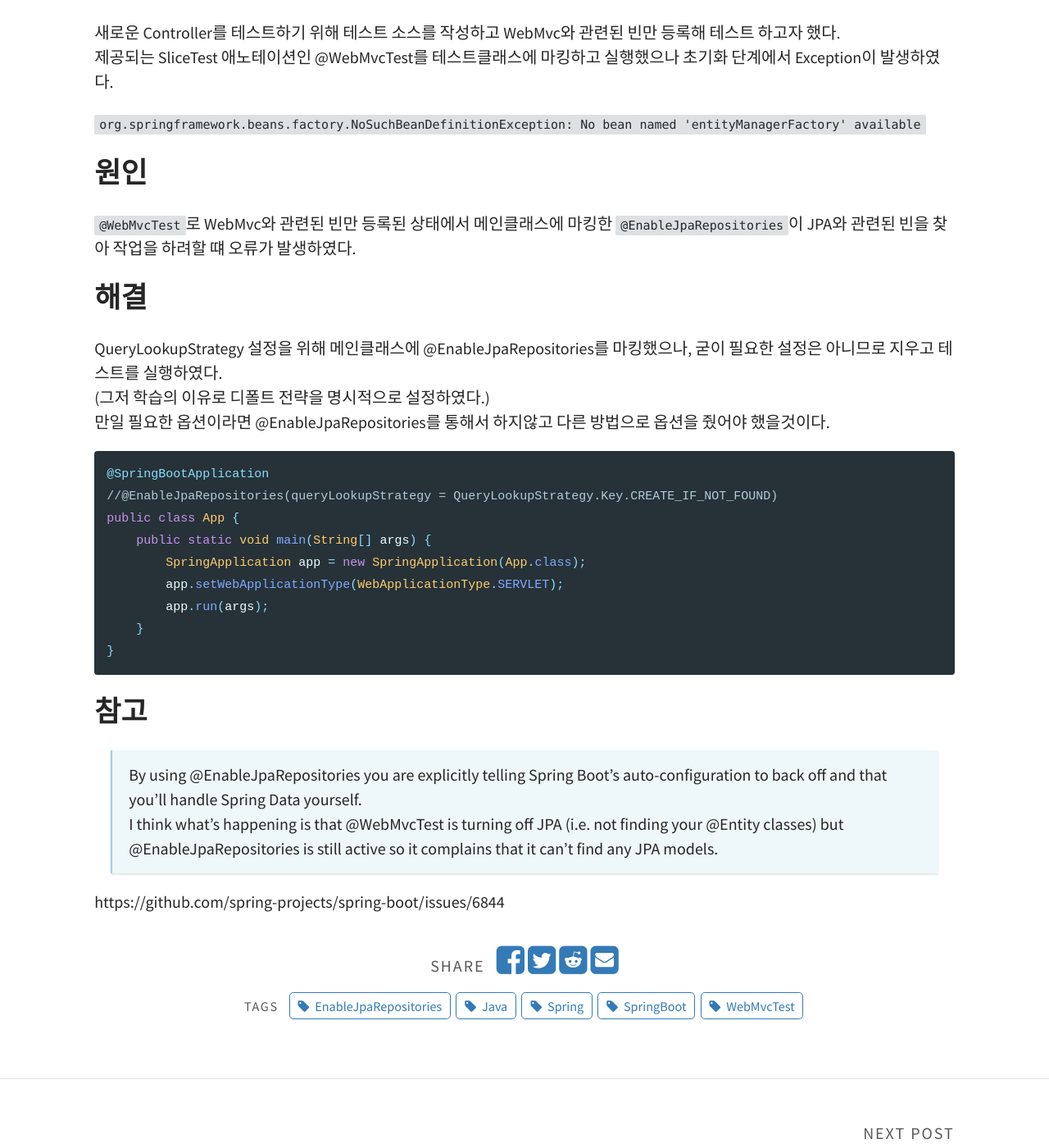
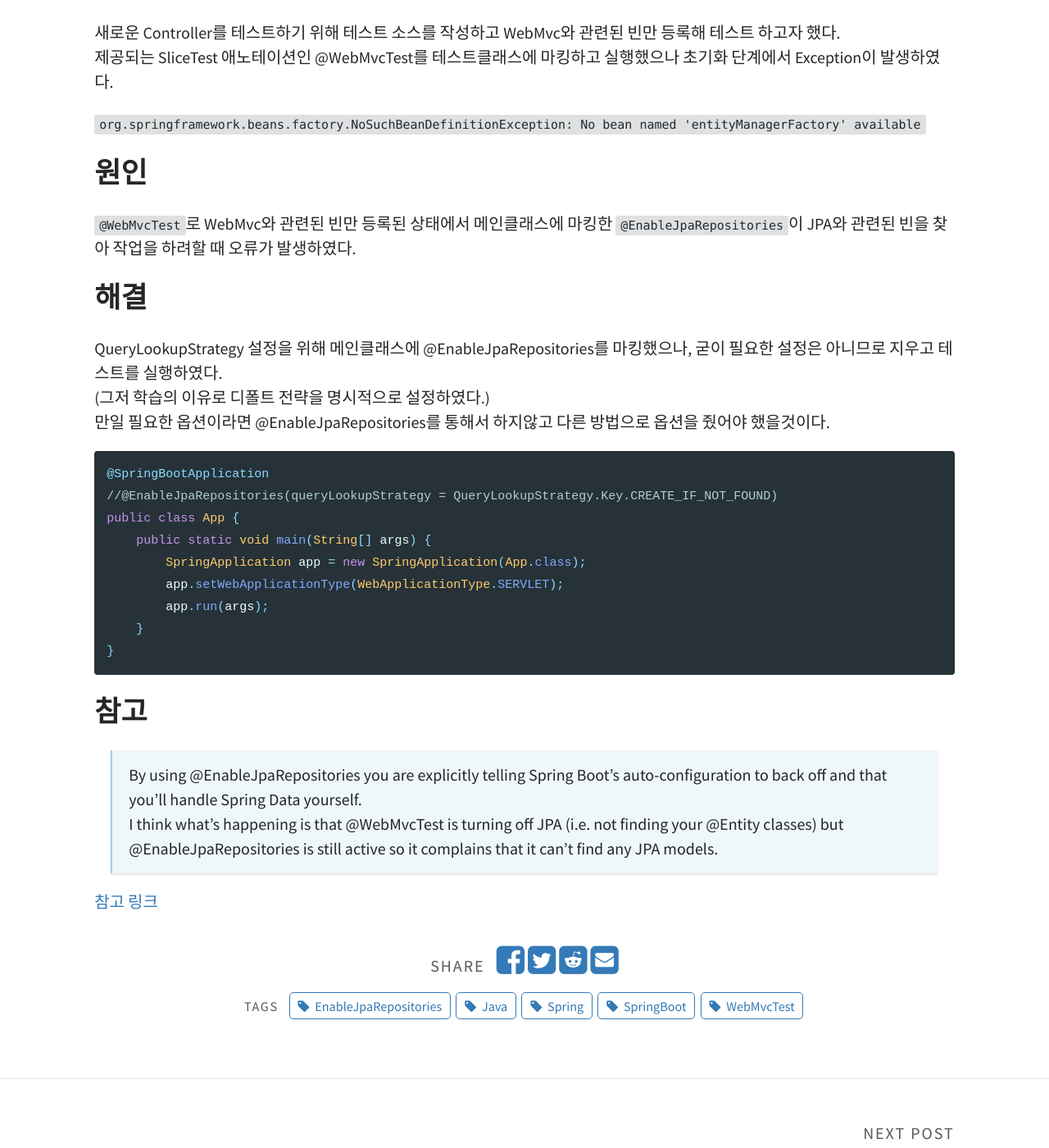
Before and after one commit to swampwar/swampwar.github.io, a Jekyll site: the page built from _posts/2020/2020-02-12-WebMvcTest와 EnableJpaRepositories 사용시 오류해결.md, in a window 1280 px wide and 1400 px high, scrolled down 426 px. Shown: the whole window at 82% size. Built offline with Jekyll 4.4.1, drawn with Linux system fonts in a browser that asks for light colours.

Commit message:
트러블슈팅 포스팅!

```diff
--- a/_posts/2020/2020-02-12-WebMvcTest와 EnableJpaRepositories 사용시 오류해결.md
+++ b/_posts/2020/2020-02-12-WebMvcTest와 EnableJpaRepositories 사용시 오류해결.md
@@ -11,7 +11,7 @@ tags: [Java, Spring, SpringBoot, WebMvcTest, EnableJpaRepositories]
 `org.springframework.beans.factory.NoSuchBeanDefinitionException: No bean named 'entityManagerFactory' available`
 
 ## 원인
-`@WebMvcTest`로 WebMvc와 관련된 빈만 등록된 상태에서 메인클래스에 마킹한 `@EnableJpaRepositories`이 JPA와 관련된 빈을 찾아 작업을 하려할 떄 오류가 발생하였다.
+`@WebMvcTest`로 WebMvc와 관련된 빈만 등록된 상태에서 메인클래스에 마킹한 `@EnableJpaRepositories`이 JPA와 관련된 빈을 찾아 작업을 하려할 때 오류가 발생하였다.
 
 ## 해결
 QueryLookupStrategy 설정을 위해 메인클래스에  @EnableJpaRepositories를 마킹했으나, 굳이 필요한 설정은 아니므로 지우고 테스트를 실행하였다.
@@ -34,4 +34,4 @@ public class App {
 > By using @EnableJpaRepositories you are explicitly telling Spring Boot's auto-configuration to back off and that you'll handle Spring Data yourself.
   I think what's happening is that @WebMvcTest is turning off JPA (i.e. not finding your @Entity classes) but @EnableJpaRepositories is still active so it complains that it can't find any JPA models.
 
-https://github.com/spring-projects/spring-boot/issues/6844
+[참고 링크](https://github.com/spring-projects/spring-boot/issues/6844)
```
